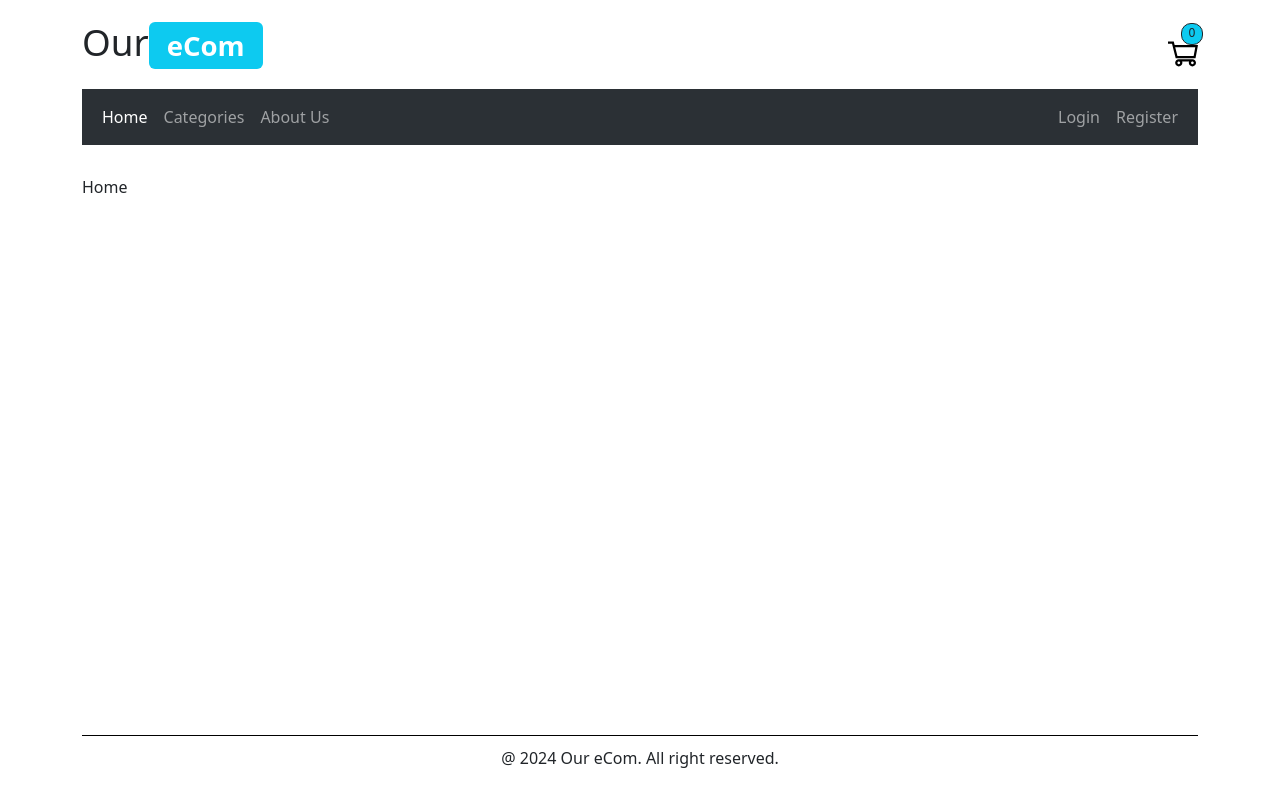
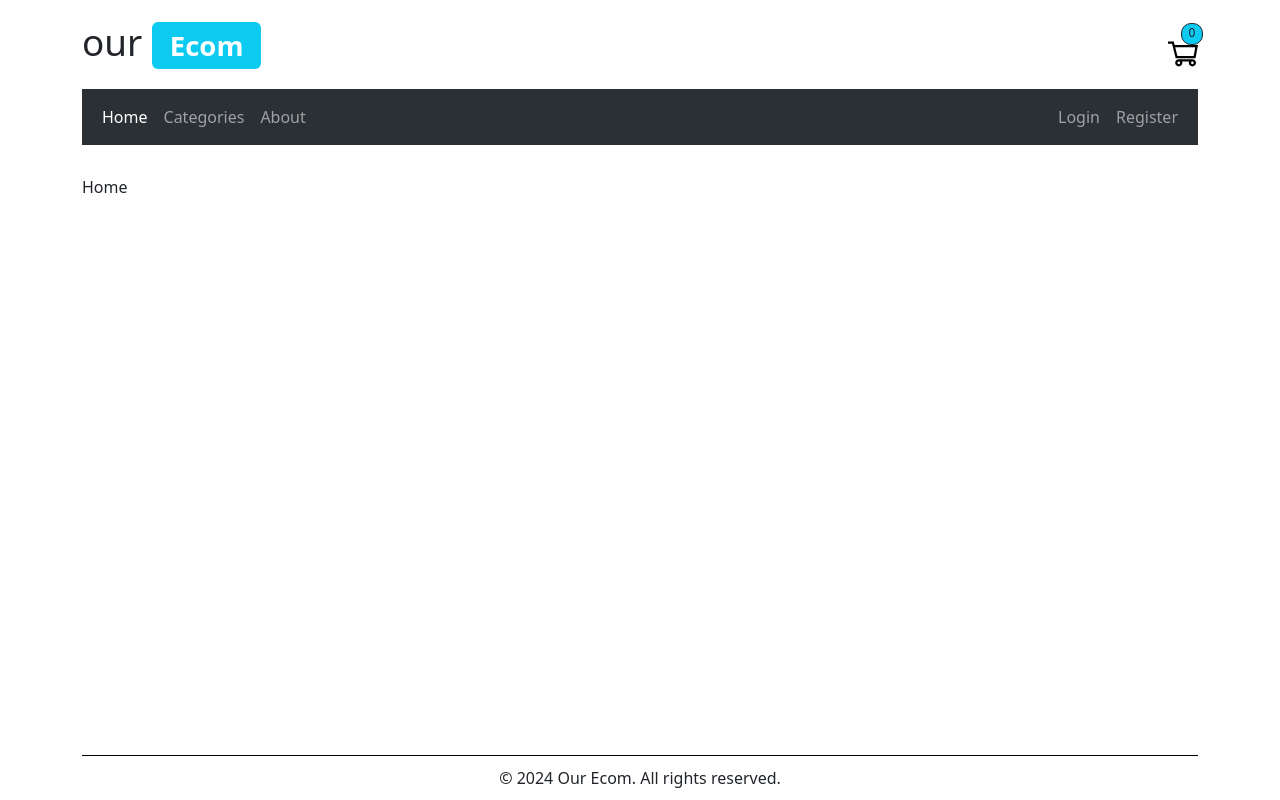
Before and after one commit to serhatbek/ecom, a React (Vite) app: page / in a window 1280 px wide. Built offline with nearby package versions, Linux system fonts and the light colour scheme.

Commit message:
✨ typescript generics

```diff
--- a/src/components/common/Footer/Footer.tsx
+++ b/src/components/common/Footer/Footer.tsx
@@ -3,11 +3,7 @@ const { footerContainer } = styles;
 
 const Footer = () => {
   return (
-    <footer>
-      <div className={footerContainer}>
-        @ 2024 Our eCom. All right reserved.
-      </div>
-    </footer>
+    <div className={footerContainer}>© 2024 Our Ecom. All rights reserved.</div>
   );
 };
 
--- /dev/null
+++ b/src/components/common/GridList/GridList.tsx
@@ -0,0 +1,28 @@
+import { Col, Row } from "react-bootstrap";
+
+type GridListProps<T> = {
+  records: T[];
+  renderItem: (record: T) => JSX.Element;
+};
+
+const GridList = <T extends { id?: number }>({
+  records,
+  renderItem,
+}: GridListProps<T>) => {
+  const recordList =
+    records.length > 0
+      ? records.map((record) => (
+          <Col
+            xs={3}
+            key={record.id}
+            className="d-flex justify-content-center mb-5 mt-2"
+          >
+            {renderItem(record)}
+          </Col>
+        ))
+      : "There are no items";
+
+  return <Row>{recordList}</Row>;
+};
+
+export default GridList;
--- a/src/components/common/Header/Header.tsx
+++ b/src/components/common/Header/Header.tsx
@@ -1,7 +1,8 @@
-import { Badge, Container, Nav, Navbar } from "react-bootstrap";
+import { NavLink } from "react-router-dom";
+import { Badge, Navbar, Nav, Container } from "react-bootstrap";
+
 import styles from "./styles.module.scss";
 import { HeaderBasket } from "@components/ecommerce";
-import { NavLink } from "react-router-dom";
 const { headerContainer, headerLogo } = styles;
 
 const Header = () => {
@@ -9,14 +10,17 @@ const Header = () => {
     <header>
       <div className={headerContainer}>
         <h1 className={headerLogo}>
-          <span>Our</span>
-          <Badge bg="info">eCom</Badge>
+          <span>our</span> <Badge bg="info">Ecom</Badge>
         </h1>
 
         <HeaderBasket />
       </div>
-      {/* nav link end */}
-      <Navbar expand="lg" className="bg-body-tertiary" data-bs-theme="dark">
+      <Navbar
+        expand="lg"
+        className="bg-body-tertiary"
+        bg="dark"
+        data-bs-theme="dark"
+      >
         <Container>
           <Navbar.Toggle aria-controls="basic-navbar-nav" />
           <Navbar.Collapse id="basic-navbar-nav">
@@ -27,14 +31,10 @@ const Header = () => {
               <Nav.Link as={NavLink} to="categories">
                 Categories
               </Nav.Link>
-              {/* <Nav.Link as={NavLink} to="products">
-                Products
-              </Nav.Link> */}
               <Nav.Link as={NavLink} to="about-us">
-                About Us
+                About
               </Nav.Link>
             </Nav>
-
             <Nav>
               <Nav.Link as={NavLink} to="login">
                 Login
--- a/src/components/common/Header/styles.module.scss
+++ b/src/components/common/Header/styles.module.scss
@@ -10,14 +10,14 @@
   text-decoration: inherit;
   font-size: 2.3rem;
   margin: 0;
+}
 
-  h1 {
-    margin: 0;
-    display: flex;
+.headerLogo h1 {
+  margin: 0;
+  display: flex;
+}
 
-    span {
-      display: block;
-      margin-right: 5px;
-    }
-  }
+.headerLogo h1 span {
+  display: block;
+  margin-right: 5px;
 }
--- a/src/components/common/index.tsx
+++ b/src/components/common/index.tsx
@@ -1,2 +1,3 @@
+export { default as Footer } from "./Footer/Footer";
 export { default as Header } from "./Header/Header";
-export { default as Footer } from "./Footer/Footer";
+export { default as GridList } from "./GridList/GridList";
--- a/src/components/feedback/Loading/Loading.tsx
+++ b/src/components/feedback/Loading/Loading.tsx
@@ -1,5 +1,4 @@
 import { TLoading } from "@customTypes/shared";
-import styles from "./styles.module.scss";
 
 type LoadingProps = {
   status: TLoading;
--- a/src/pages/Categories/Categories.tsx
+++ b/src/pages/Categories/Categories.tsx
@@ -1,9 +1,11 @@
-import { Col, Container, Row } from "react-bootstrap";
+import { Container } from "react-bootstrap";
 import { Category } from "@components/ecommerce";
 import { useAppDispatch, useAppSelector } from "@store/hooks";
 import { useEffect } from "react";
 import { actGetCategories } from "@store/categories/categorySlice";
 import { Loading } from "@components/feedback";
+import { GridList } from "@components/common";
+import { TCategory } from "@customTypes/category";
 
 const Categories = () => {
   const { error, loading, records } = useAppSelector(
@@ -17,23 +19,13 @@ const Categories = () => {
     }
   }, [dispatch]);
 
-  const categoryList =
-    records.length > 0
-      ? records.map((record) => (
-          <Col
-            xs={3}
-            key={record.id}
-            className="d-flex justify-content-center mb-5 mt-2"
-          >
-            <Category {...record} />
-          </Col>
-        ))
-      : "there are no categories";
-
   return (
     <Container>
       <Loading status={loading} error={error}>
-        <Row>{categoryList}</Row>
+        <GridList<TCategory>
+          records={records}
+          renderItem={(record) => <Category {...record} />}
+        />
       </Loading>
     </Container>
   );
--- a/src/pages/Products/Products.tsx
+++ b/src/pages/Products/Products.tsx
@@ -6,9 +6,11 @@ import {
   productsCleanUp,
 } from "@store/products/productsSlice";
 import { useEffect } from "react";
-import { Col, Container, Row } from "react-bootstrap";
+import { Container } from "react-bootstrap";
 import { useParams } from "react-router-dom";
 import { Loading } from "@components/feedback";
+import { GridList } from "@components/common";
+import { TProduct } from "@customTypes/product";
 
 const Products = () => {
   const { error, loading, records } = useAppSelector((state) => state.products);
@@ -23,22 +25,13 @@ const Products = () => {
     };
   }, [dispatch, params]);
 
-  const productList =
-    records.length > 0
-      ? records.map((record) => (
-          <Col
-            xs={3}
-            key={record.id}
-            className="d-flex justify-content-center mb-5 mt-2"
-          >
-            <Product {...record} />
-          </Col>
-        ))
-      : "";
   return (
     <Container>
       <Loading status={loading} error={error}>
-        <Row>{productList}</Row>
+        <GridList<TProduct>
+          records={records}
+          renderItem={(record) => <Product {...record} />}
+        />
       </Loading>
     </Container>
   );
```
